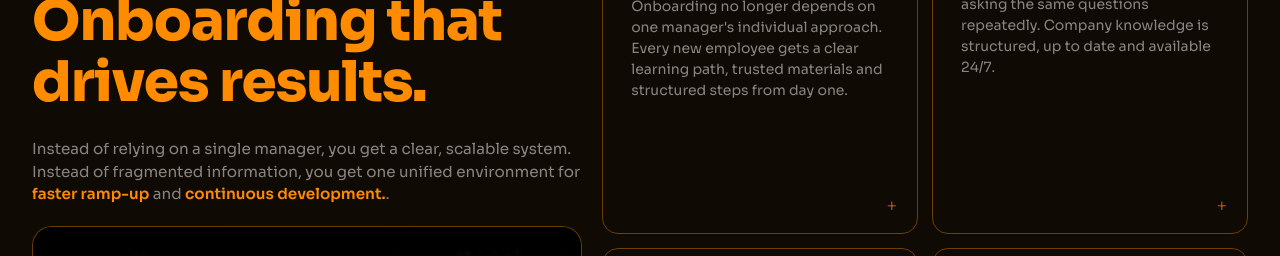
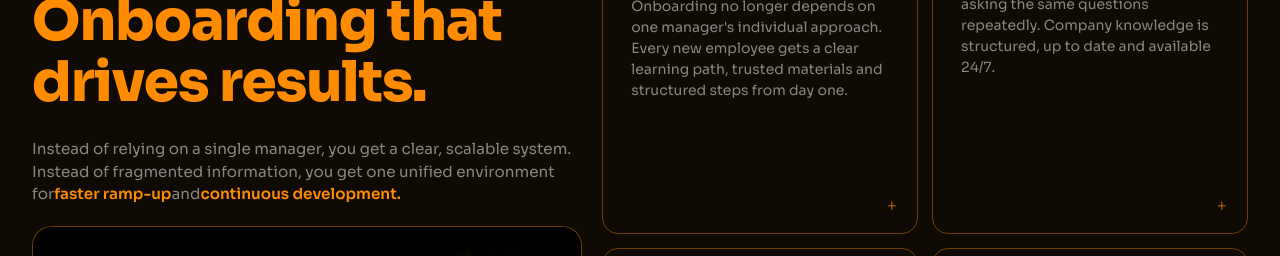
Before and after one commit to Ded-Goit/readyset-ai, a Next.js app: page / in a window 1280 px wide. Shown: the part 1100-1356 px from the top of the page. Built offline with nearby package versions, Linux system fonts and the light colour scheme.

Commit message:
edit bug

```diff
--- a/src/components/capabilities/Capabilities.jsx
+++ b/src/components/capabilities/Capabilities.jsx
@@ -51,7 +51,7 @@ export default function Capabilities() {
       <div className={styles.container}>
         <div className={styles.left}>
           <FadeUp>
-            <div className={styles.badge}>{t.capabilitiesBadge} </div>{" "}
+            <div className={styles.badge}>{t.capabilitiesBadge} </div>
           </FadeUp>
           <FadeUp delay={0.1}>
             <h2 className="sectionTitle">
@@ -62,10 +62,10 @@ export default function Capabilities() {
           </FadeUp>
           <FadeUp delay={0.2}>
             <p className={styles.description}>
-              {t.capabilitiesDescription1}{" "}
-              <span>{t.capabilitiesHighlight1}</span>{" "}
-              {t.capabilitiesDescription2}{" "}
-              <span>{t.capabilitiesHighlight2}</span>.
+              {t.capabilitiesDescription1}
+              <span>{t.capabilitiesHighlight1}</span>
+              {t.capabilitiesDescription2}
+              <span>{t.capabilitiesHighlight2}</span>
             </p>
           </FadeUp>
           <FadeUp delay={0.3}>
--- a/src/components/capabilities/CapabilityCard/CapabilityCard.jsx
+++ b/src/components/capabilities/CapabilityCard/CapabilityCard.jsx
@@ -12,14 +12,10 @@ export default function CapabilityCard({
 }) {
   return (
     <FadeUp delay={delay}>
-      {" "}
       <article className={styles.card}>
-        {" "}
         <div className={styles.cardTop}>
-          {" "}
           <div className={styles.icon}>
-            {" "}
-            <Icon size={58} strokeWidth={1.5} />{" "}
+            <Icon size={58} strokeWidth={1.5} />
           </div>
           <span className={styles.number}>{id}</span>
         </div>
```
